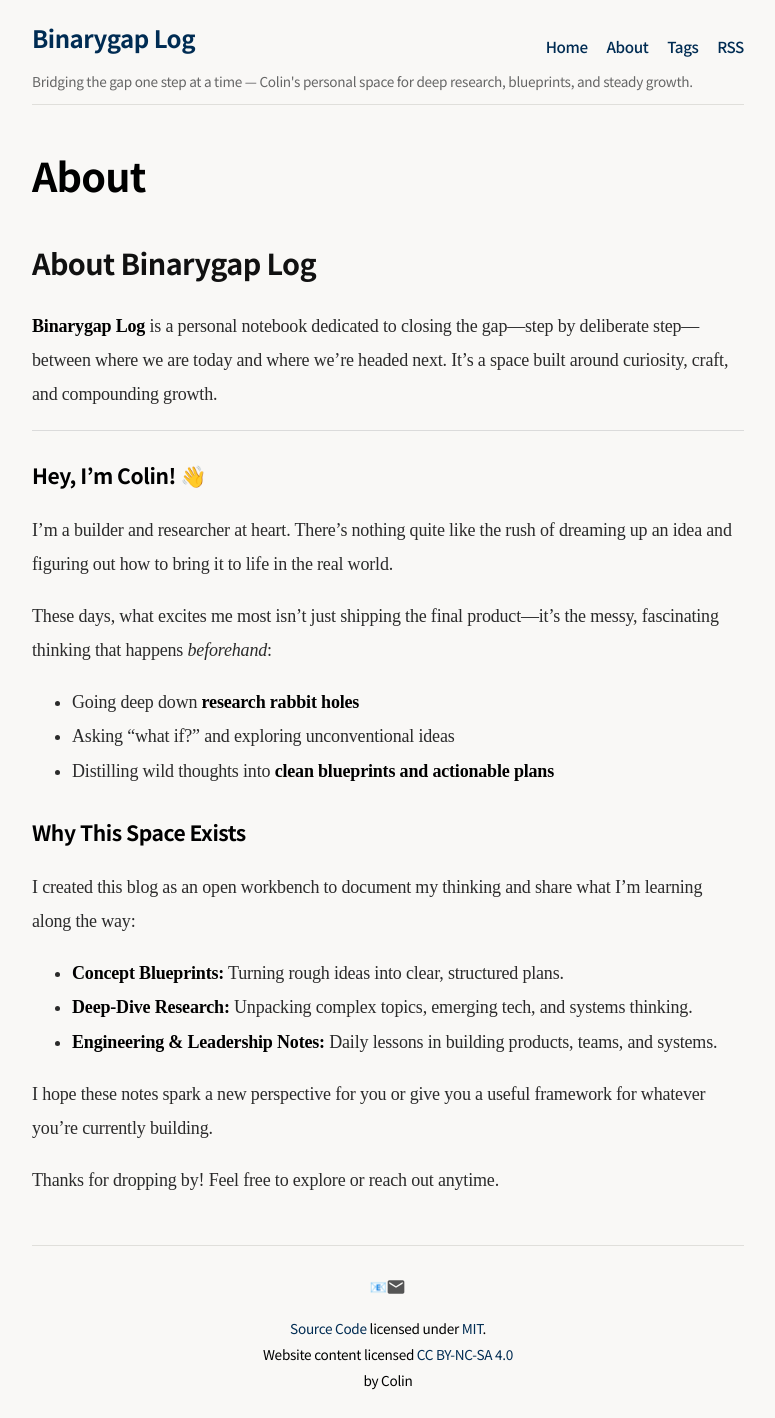
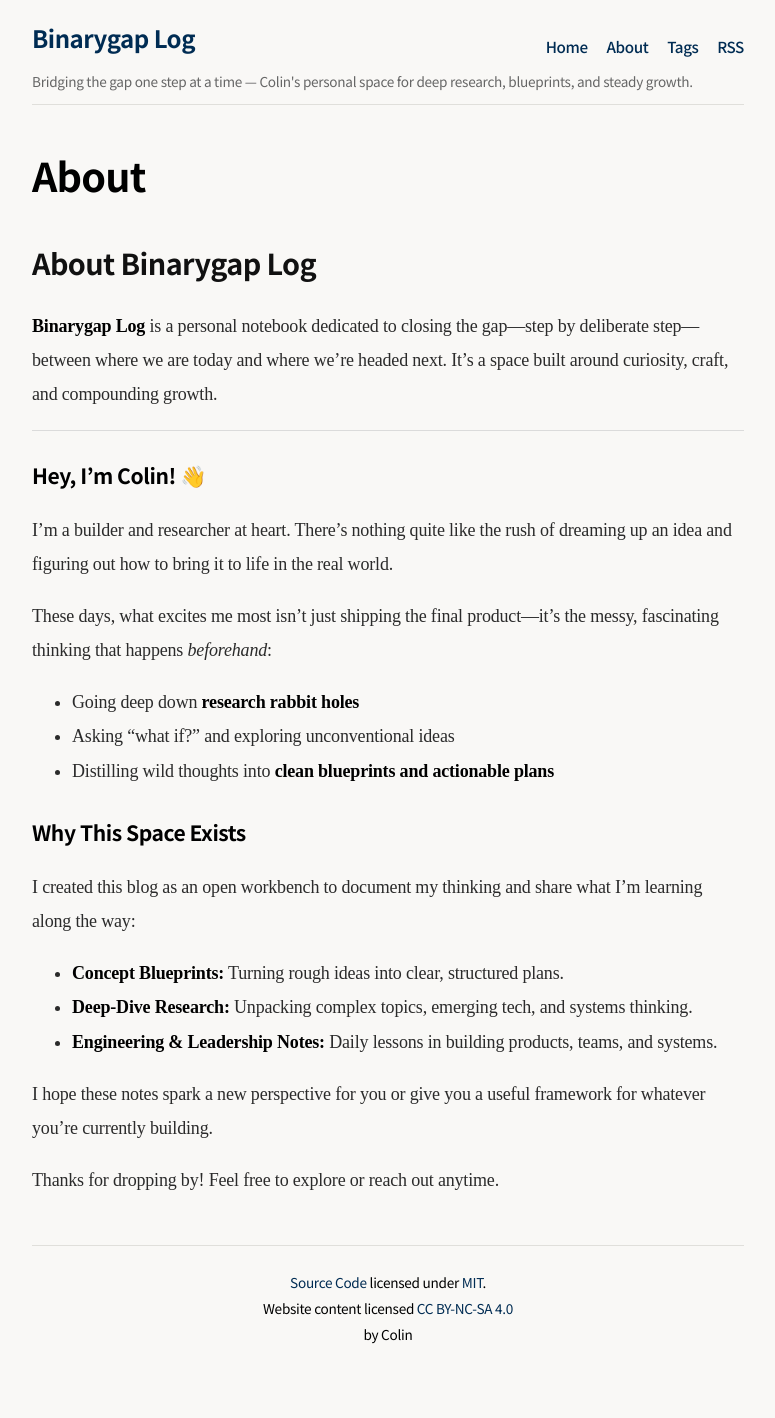
Before and after one commit to Sunggu/sunggu.github.com, a Jekyll site: the page built from _pages/about.markdown, in a window 1280 px wide. Shown: the whole page, without its empty margins (252-1027 px from the left). Built offline with Jekyll 4.4.1, drawn with Linux system fonts in a browser that asks for light colours; after the commit the page ends 1372 px from its top, so only the background shows below that.

Commit message:
fix: 하단 푸터의 불필요한 #social 영역 및 이메일 아이콘 삭제

```diff
--- a/_includes/footer.html
+++ b/_includes/footer.html
@@ -1,11 +1,4 @@
 <footer>
-    <div id="social">
-        <a href="mailto:{{site.email}}" rel="me" aria-label="E-mail" title="E-mail: {{site.email}}">
-            <svg width="20" height="20" viewBox="0 0 24 24" fill="currentColor" aria-hidden="true">
-                <path d="M20 4H4c-1.1 0-2 .9-2 2v12c0 1.1.9 2 2 2h16c1.1 0 2-.9 2-2V6c0-1.1-.9-2-2-2zm0 4l-8 5-8-5V6l8 5 8-5v2z"></path>
-            </svg>
-        </a>
-    </div>
     <strong>
         <a href="https://github.com/{{ site.repository }}">Source Code</a>
         licensed under
```
